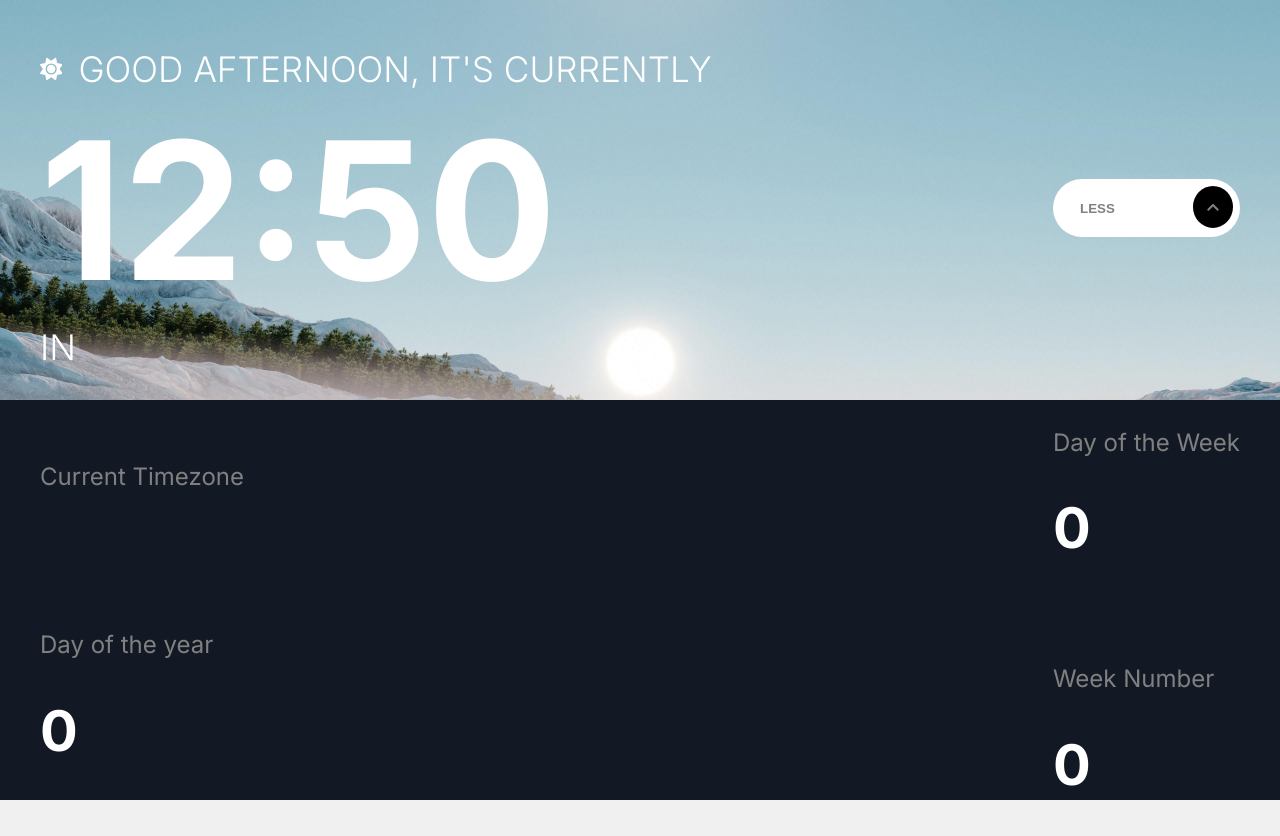
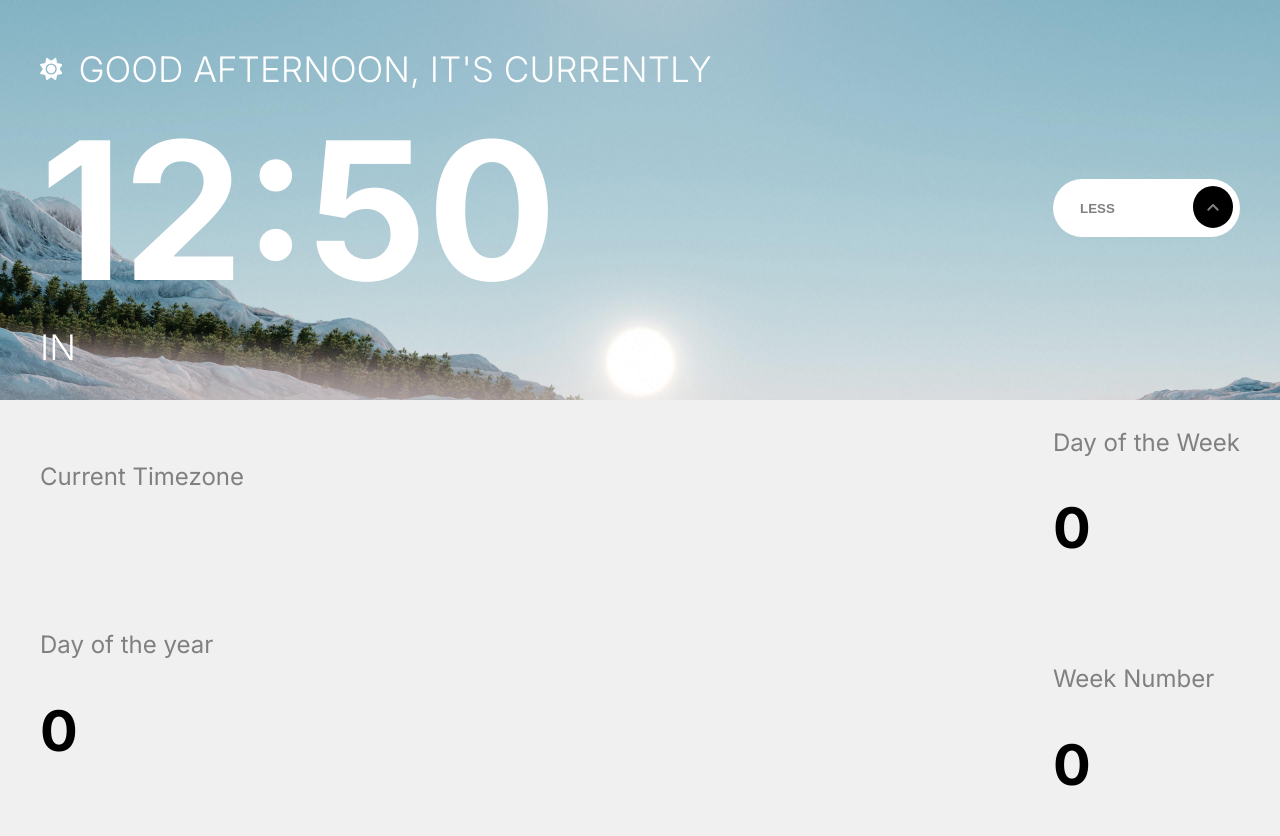
Before and after one commit to BrandTrump/Clock-Application, a Next.js app: page / in a window 1280 px wide. Both pictures are taken after a click on the button "MORE". Built offline with nearby package versions, Linux system fonts and the light colour scheme; no server answers.

Commit message:
feat: passed the background state as a prop

```diff
--- a/app/page.tsx
+++ b/app/page.tsx
@@ -31,7 +31,7 @@ export default function Home() {
     setExpanded(!expanded);
   };
   return (
-    <PageContainer>
+    <PageContainer background={background.toString()}>
       <MainContainer
         expanded={expanded.toString()}
         background={background.toString()}
@@ -59,7 +59,10 @@ export default function Home() {
           </TimeContainer>
         </ClockInformation>
       </MainContainer>
-      <TimezoneContainer expanded={expanded.toString()}>
+      <TimezoneContainer
+        expanded={expanded.toString()}
+        background={background.toString()}
+      >
         <TimezoneSection time={time} />
       </TimezoneContainer>
     </PageContainer>
```
